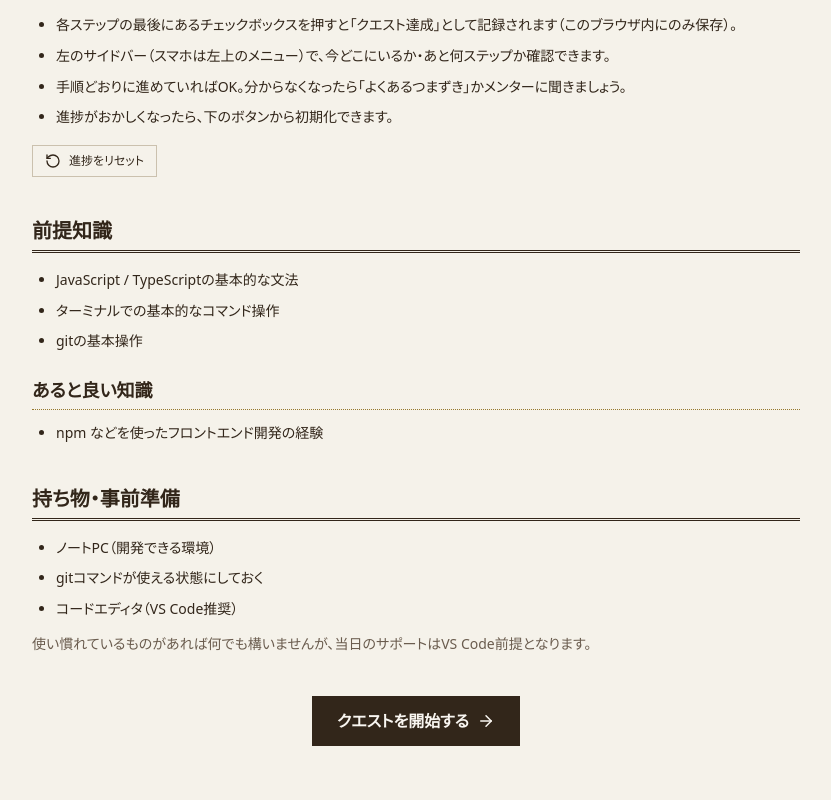
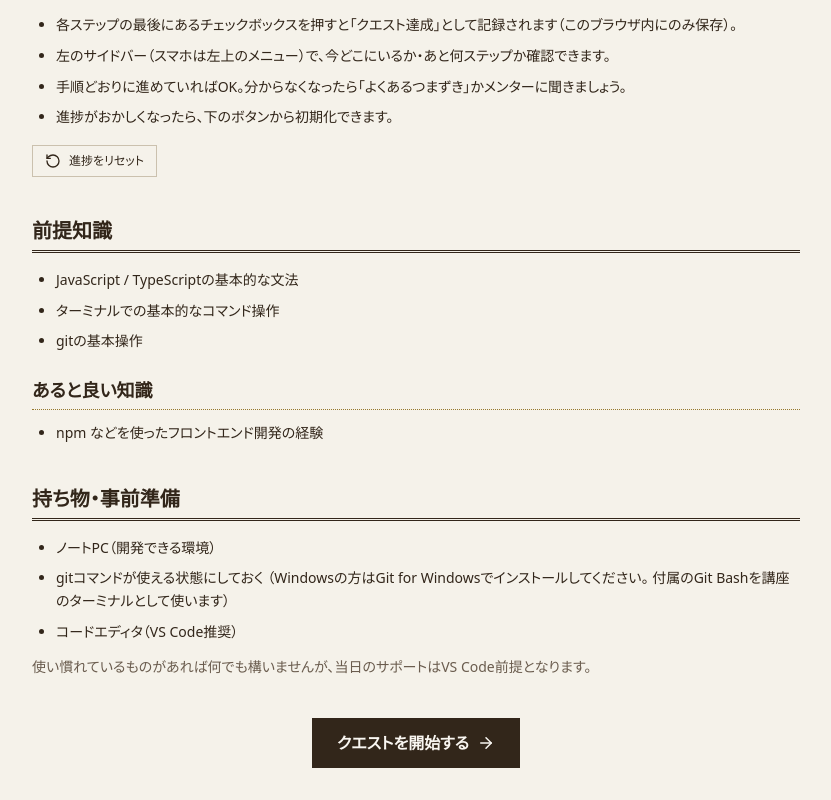
Before and after one commit to RiTa-23/hono_lesson, a React (Vite) app: page / in a window 1280 px wide. Shown: the part 1182-1982 px from the top of the page, without its empty margins (368-1199 px from the left). Before the commit the page ends 1960 px from the top, so only its background shows below. Built offline with nearby package versions, Linux system fonts and the light colour scheme.

Commit message:
fix: Windows受講者向けにGit Bashでcurlを実行する案内を追加

```diff
--- a/src/pages/Home.tsx
+++ b/src/pages/Home.tsx
@@ -306,7 +306,11 @@ export function Home() {
       <h2 className="mt-10 text-xl font-bold">持ち物・事前準備</h2>
       <ul className="mt-4 list-disc space-y-2 pl-6 text-sm leading-relaxed">
         <li>ノートPC（開発できる環境）</li>
-        <li>gitコマンドが使える状態にしておく</li>
+        <li>
+          gitコマンドが使える状態にしておく
+          （Windowsの方は<span className="font-medium">Git for Windows</span>でインストールしてください。
+          付属の<span className="font-medium">Git Bash</span>を講座のターミナルとして使います）
+        </li>
         <li>
           コードエディタ（<span className="font-medium">VS Code</span>推奨）
         </li>
--- a/src/pages/session1/FirstApi.tsx
+++ b/src/pages/session1/FirstApi.tsx
@@ -150,6 +150,12 @@ app.get('/api/items', (c) => {
           など単数形にしていませんか？）。
         </li>
         <li>
+          Windowsでcurlを実行すると、JSONではなく「StatusCode」「Content」などの一覧が表示される、
+          またはエラーになる → PowerShellで実行している可能性があります。PowerShellでは
+          curlが別のコマンドとして扱われることがあり、講座のcurlがそのままでは動きません。
+          <span className="font-medium">Git Bash</span>で実行してください（03のセットアップ参照）。
+        </li>
+        <li>
           ブラウザに生のJSONがそのまま表示されて不安になる → 今開発中のAPIを直接見ているだけなので、これで正常です。実際の画面はこの後ReactがこのJSONを受け取って、見やすい形に描画します（07で確認します）。
         </li>
       </ul>
--- a/src/pages/session1/PostApi.tsx
+++ b/src/pages/session1/PostApi.tsx
@@ -357,6 +357,13 @@ curl -X POST -H "Content-Type: application/json" \\
           の付け忘れが典型例です。これがないと「これはJSONだよ」と伝わりません。
         </li>
         <li>
+          Windowsで「パラメーター名 'X' に一致するパラメーターが見つかりません」などのエラーが出る
+          → PowerShellで実行している可能性があります。行末の
+          <code className="rounded bg-muted px-1.5 py-0.5 text-xs">\</code> による改行や
+          JSONの <code className="rounded bg-muted px-1.5 py-0.5 text-xs">"</code> の扱いが違うため、
+          <span className="font-medium">Git Bash</span>で実行してください（03のセットアップ参照）。
+        </li>
+        <li>
           購入したはずなのに所持金が戻っている → ホットリロードで状態がリセットされただけです（上の「注意」参照）。
         </li>
         <li>
--- a/src/pages/session1/Setup.tsx
+++ b/src/pages/session1/Setup.tsx
@@ -50,6 +50,19 @@ export function Setup() {
           />
         </TabsContent>
       </Tabs>
+
+      <Callout variant="warn" title="Windowsの方は、ここから先はGit Bashで">
+        <p>
+          講座のコマンド（特にcurl）はMac/Linuxのターミナルと同じ書き方になっていて、
+          PowerShellではそのまま動かないものがあります。Bunのインストールが終わったら、
+          以降のコマンドはすべて<span className="font-medium">Git Bash</span>
+          （Git for Windowsに付属）で実行してください。
+        </p>
+        <p className="mt-2">
+          VS Codeのターミナルなら、右上の「＋」の横の「∨」から「Git Bash」を選べます。
+          「既定のプロファイルの選択」でGit Bashにしておくと、毎回切り替えずに済みます。
+        </p>
+      </Callout>
 
       <p className="mt-3 leading-relaxed">
         インストール後、以下のコマンドでバージョンが表示されればOKです。
@@ -208,6 +221,7 @@ export function Setup() {
         <li>
           <code className="rounded bg-muted px-1.5 py-0.5 text-xs">bun: command not found</code>
           → ターミナルを開き直すか、インストール時に表示されたPATH設定のコマンドを実行してください。
+          WindowsでPowerShellからインストールした直後は、Git Bashも一度開き直すと認識されます。
         </li>
         <li>
           ポート3000がすでに使われている → ポートは「パソコンの中の番地」のようなものです。
```
